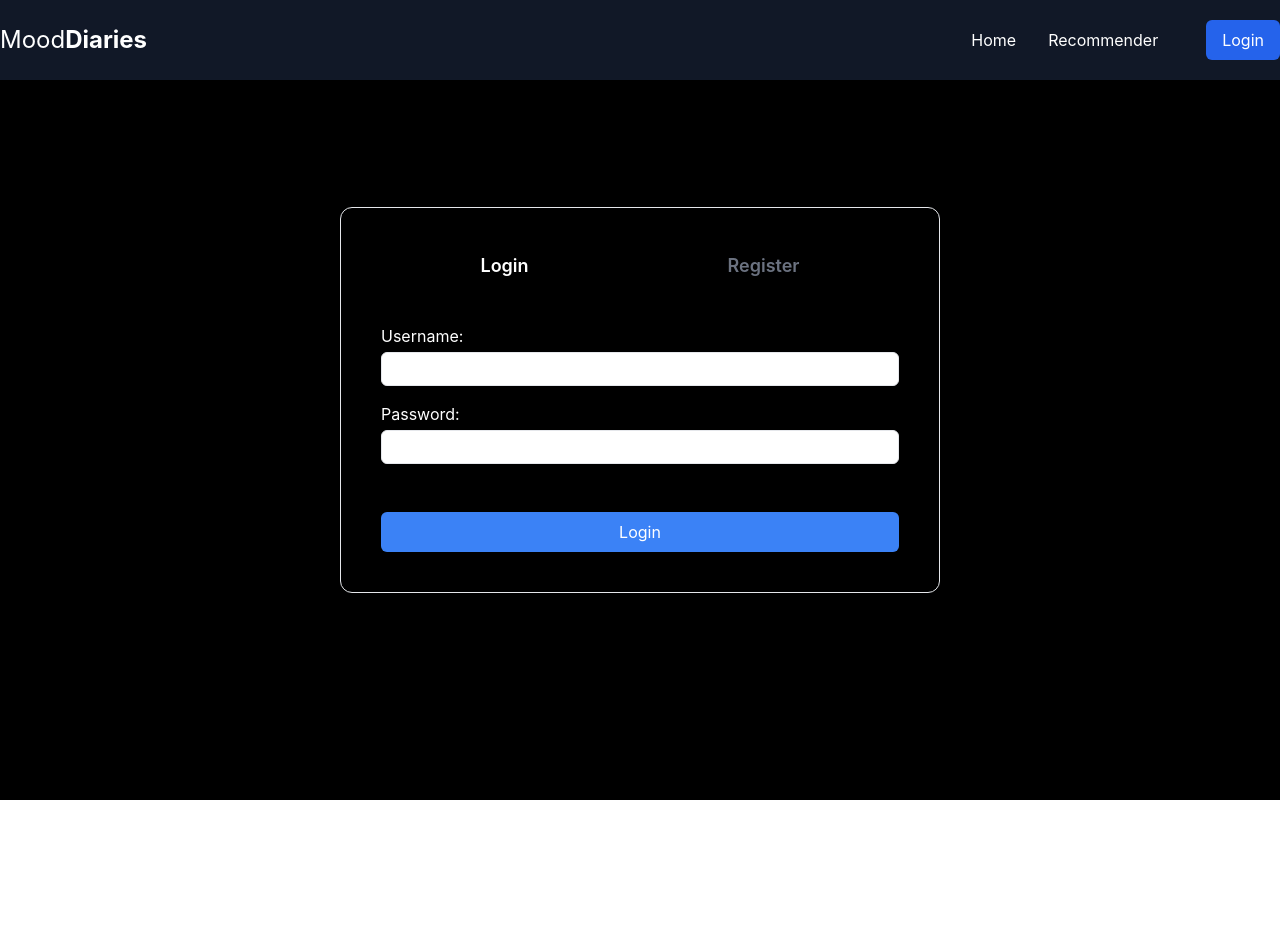
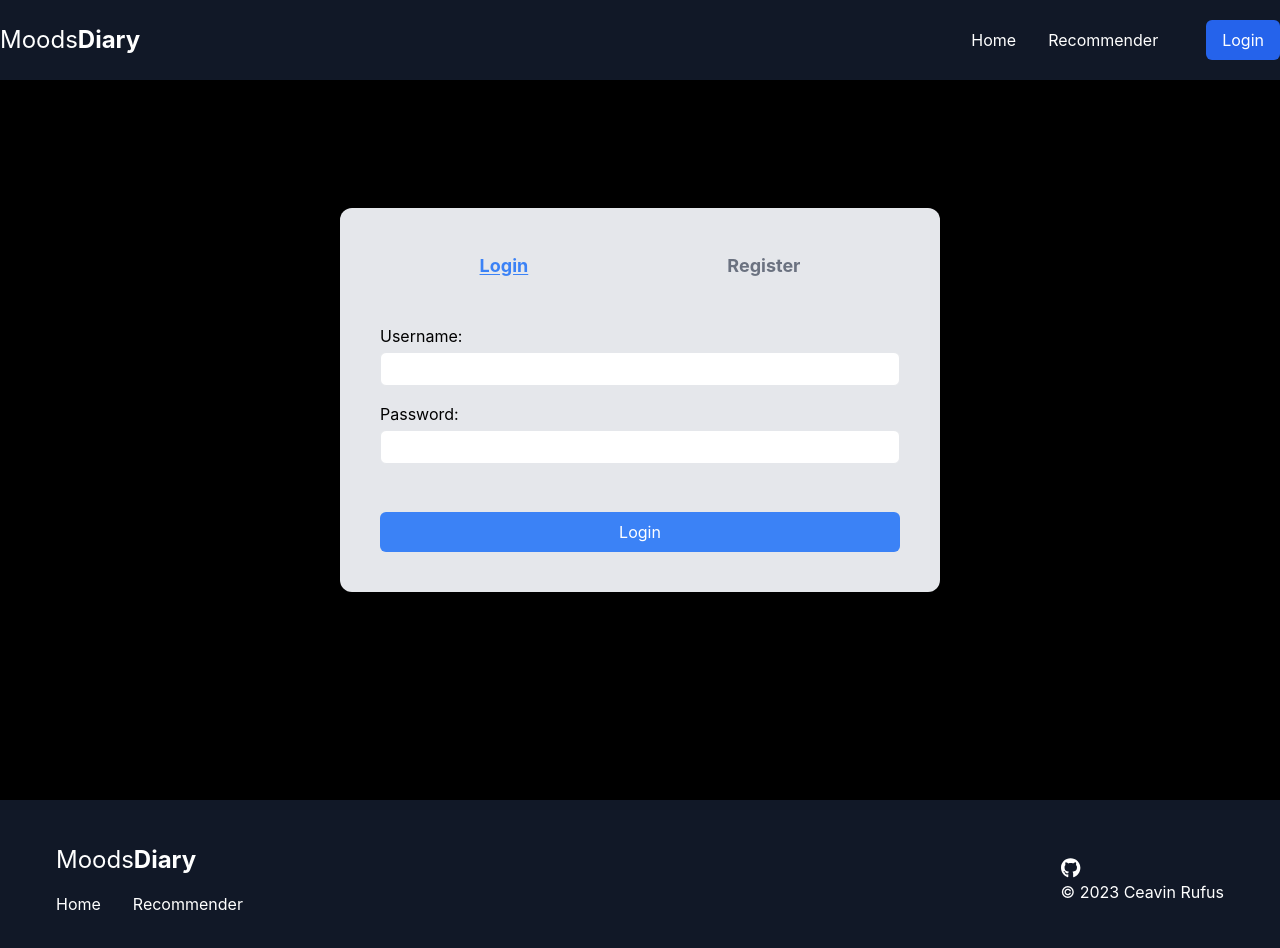
Before and after one commit to ceavinrufus/mood-based-recommender, a React (Create React App) app: page /auth in a window 1280 px wide. Shown: the top 948 px of the page. Before the commit the page ends 800 px from the top, so only its background shows below. Built offline with nearby package versions, Linux system fonts and the light colour scheme.

Commit message:
feat: registration form functionality

```diff
--- a/package.json
+++ b/package.json
@@ -3,6 +3,9 @@
   "version": "0.1.0",
   "private": true,
   "dependencies": {
+    "@fortawesome/fontawesome-svg-core": "^6.5.1",
+    "@fortawesome/free-brands-svg-icons": "^6.5.1",
+    "@fortawesome/react-fontawesome": "^0.2.0",
     "@testing-library/jest-dom": "^5.17.0",
     "@testing-library/react": "^13.4.0",
     "@testing-library/user-event": "^13.5.0",
--- a/src/App.js
+++ b/src/App.js
@@ -2,12 +2,14 @@ import React from "react";
 import "./App.css";
 import RoutesConfig from "./config/RoutesConfig";
 import Navbar from "./components/Navbar";
+import Footer from "./components/Footer";
 
 function App() {
   return (
     <div className="w-screen">
       <Navbar />
       <RoutesConfig />
+      <Footer />
     </div>
   );
 }
--- /dev/null
+++ b/src/components/Footer.jsx
@@ -0,0 +1,39 @@
+import React from "react";
+import { FontAwesomeIcon } from "@fortawesome/react-fontawesome";
+import { faGithub } from "@fortawesome/free-brands-svg-icons";
+
+const Footer = () => {
+  return (
+    <footer className="bg-gray-900 text-white flex h-40 items-center justify-between p-10">
+      <div className="space-y-4">
+        <h2 className="text-2xl px-4">
+          Moods<span className="font-bold">Diary</span>
+        </h2>
+        <div className="">
+          <a
+            href="/"
+            className="hover:underline px-4 py-2 rounded-md transition duration-300 ease-in-out"
+          >
+            Home
+          </a>
+          <a
+            href="/recommender"
+            className="hover:underline px-4 py-2 rounded-md transition duration-300 ease-in-out"
+          >
+            Recommender
+          </a>
+        </div>
+      </div>
+      <div className="px-4">
+        {/* GitHub logo with link */}
+        <a href="https://github.com/ceavinrufus" target="blank" className="">
+          <FontAwesomeIcon icon={faGithub} size="lg" />
+        </a>
+        {/* Copyright notice */}
+        <p>© 2023 Ceavin Rufus</p>
+      </div>
+    </footer>
+  );
+};
+
+export default Footer;
--- a/src/components/Navbar.jsx
+++ b/src/components/Navbar.jsx
@@ -36,7 +36,7 @@ const Navbar = () => {
     <nav className="bg-gray-900 text-white absolute w-full h-20 flex">
       <div className="container mx-auto py-4 flex justify-between items-center">
         <a href="/" className="text-2xl">
-          Mood<span className="font-bold">Diaries</span>
+          Moods<span className="font-bold">Diary</span>
         </a>
         <div className="flex gap-8 items-center">
           <div className="">
--- a/src/pages/AuthPage.jsx
+++ b/src/pages/AuthPage.jsx
@@ -5,27 +5,27 @@ import RegisterForm from "../components/RegisterForm";
 function AuthPage() {
   const [isLoginFormVisible, setIsLoginFormVisible] = useState(true);
 
-  const handleToggleForm = () => {
-    setIsLoginFormVisible(!isLoginFormVisible);
-  };
-
   return (
-    <div className="w-screen h-screen bg-black text-white flex flex-col justify-center items-center ">
-      <div className="flex flex-col p-10 rounded-xl gap-6 border w-[600px]">
+    <div className="w-screen h-screen bg-black flex flex-col justify-center items-center ">
+      <div className="flex flex-col p-10 rounded-xl gap-6 bg-gray-200 w-[600px]">
         <div className="flex justify-around mb-4">
           <button
-            className={`text-lg font-semibold py-1 focus:outline-none relative z-10 ${
-              isLoginFormVisible ? "text-white" : "text-gray-500"
+            className={`text-lg font-bold py-1 focus:outline-none relative z-10 ${
+              isLoginFormVisible
+                ? "text-blue-500 underline underline-offset-2"
+                : "text-gray-500"
             }`}
-            onClick={handleToggleForm}
+            onClick={() => setIsLoginFormVisible(true)}
           >
             Login
           </button>
           <button
-            className={`text-lg font-semibold py-1 focus:outline-none relative z-10 ${
-              !isLoginFormVisible ? "text-white" : "text-gray-500"
+            className={`text-lg font-bold py-1 focus:outline-none relative z-10 ${
+              !isLoginFormVisible
+                ? "text-blue-500 underline underline-offset-2"
+                : "text-gray-500"
             }`}
-            onClick={handleToggleForm}
+            onClick={() => setIsLoginFormVisible(false)}
           >
             Register
           </button>
--- a/src/pages/HomePage.jsx
+++ b/src/pages/HomePage.jsx
@@ -102,7 +102,7 @@ const HomePage = () => {
             <div className="flex flex-wrap gap-8 w-3/4 h-min">
               {diaries.map((diary) => (
                 <div
-                  className="p-4 h-80 w-80 rounded-xl bg-white flex flex-col justify-between"
+                  className="p-4 h-80 w-80 rounded-xl bg-gray-200 flex flex-col justify-between"
                   key={diary.datetime}
                 >
                   <div className="flex flex-col gap-2">
--- a/src/pages/Recommender.jsx
+++ b/src/pages/Recommender.jsx
@@ -43,8 +43,8 @@ function MoodTracker() {
   };
 
   return (
-    <div className="w-screen h-screen bg-black text-white flex flex-col justify-center items-center ">
-      <div className="flex flex-col p-10 rounded-xl gap-6 border w-[600px]">
+    <div className="w-screen h-screen bg-black flex flex-col justify-center items-center ">
+      <div className="flex flex-col p-10 rounded-xl gap-6 bg-gray-200 w-[600px]">
         <h1 className="text-4xl font-bold mb-4 text-center">
           Mood Based Recommender
         </h1>
```
Also changed, not shown: 1 other file (tests, documents, lock files or other folders).
